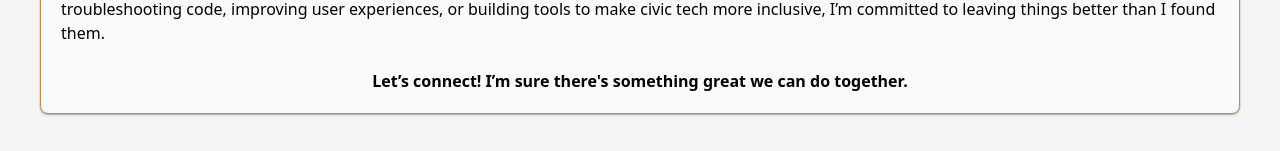
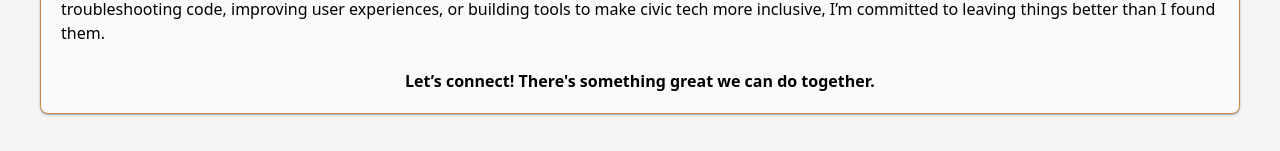
Before and after one commit to tremckinley/tremckinley-portfolio, a React (Vite) app: page / in a window 1280 px wide. Both pictures are taken after a click on the button "Biography". Shown: the part 704-855 px from the top of the page. Built offline with nearby package versions, Linux system fonts and the light colour scheme.

Commit message:
Edit About me tagline

```diff
--- a/src/assets/AboutSection.jsx
+++ b/src/assets/AboutSection.jsx
@@ -6,7 +6,7 @@ export default function AboutSection() {
         <br/><br/>Currently, I’m helping shape the future of Memphis government services as a Business Services Analyst for the Shelby County Division of Planning and Development. My work focuses on configuring and enhancing SaaS platforms to streamline processes, improve accessibility, and drive meaningful change for internal and external customers. No day is the same and I approach every challenge with curiosity, determination, and a diverse toolkit. Previously, I was a Director of Finance & Technology for a local charter school. Beyond my professional roles, I am a lifelong learner with experience living and working abroad.
         <br/><br/>I am consistently pursuing personal projects that combine creativity and technical expertise to advance my personal and professional dreams. You can usually find me completing a course, networking with smarter people, or developing something just because I think it will be cool. Whether I’m troubleshooting code, improving user experiences, or building tools to make civic tech more inclusive, I’m committed to leaving things better than I found them.
         <br/><br/>
-        <center><strong>Let’s connect! I’m sure there's something great we can do together.</strong></center>
+        <center><strong>Let’s connect! There's something great we can do together.</strong></center>
         </p>
 
         </section>
```
